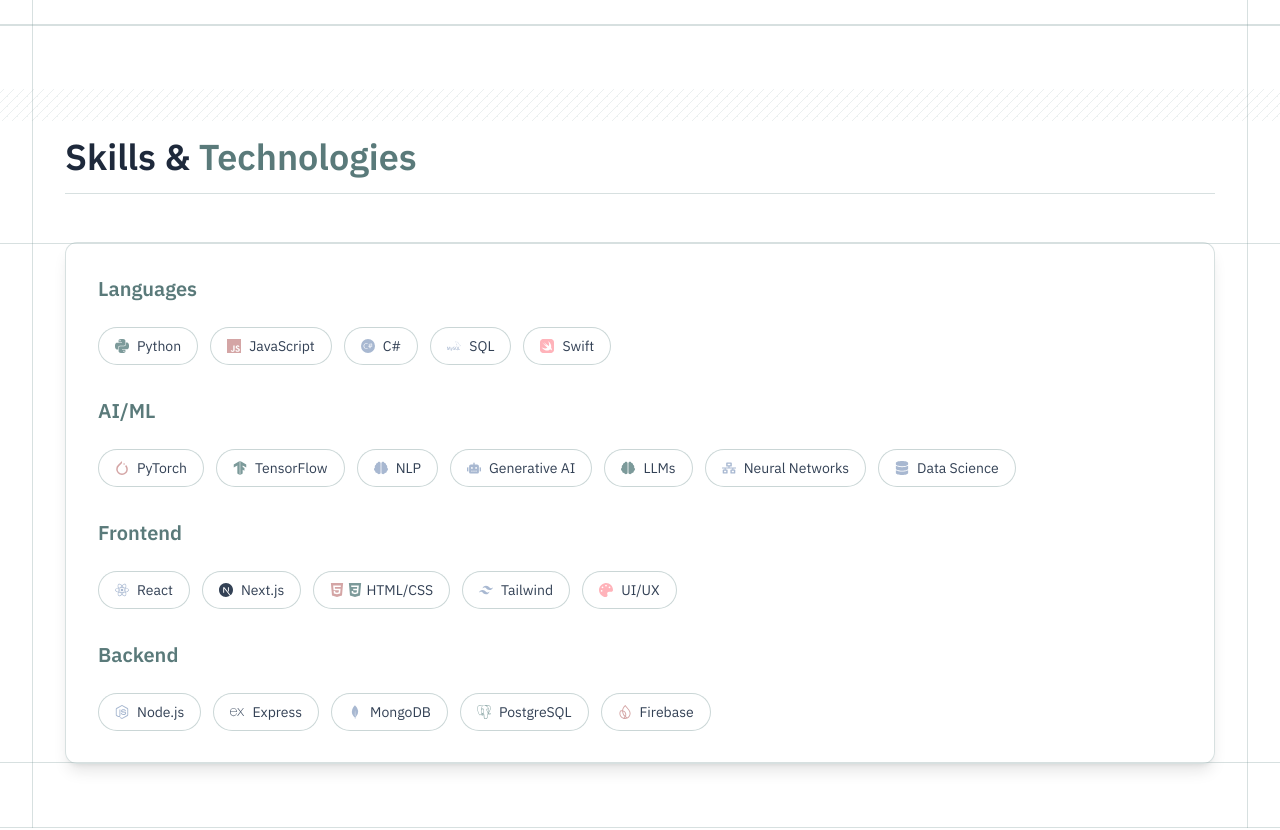
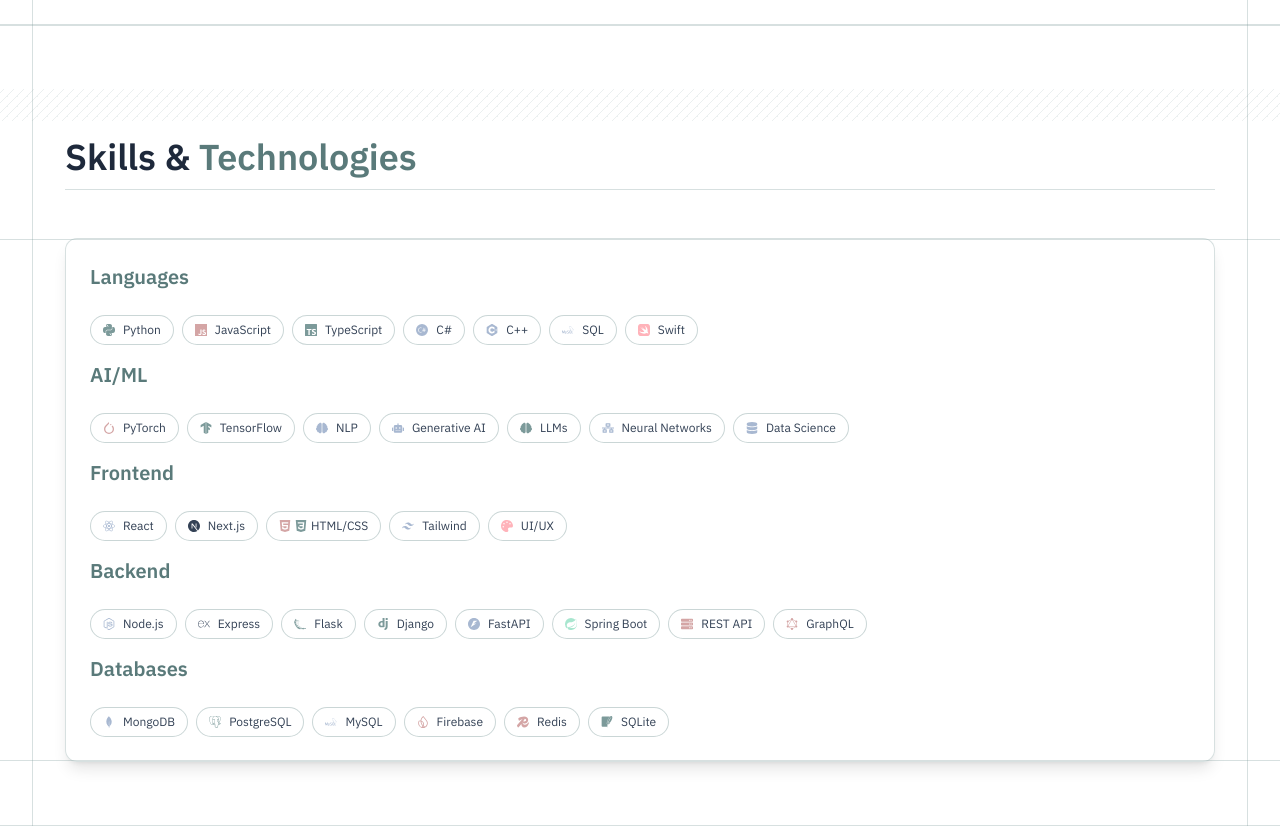
Before and after one commit to Bhuvannnn/tech-portfolio, a React (Vite) app: page / in a window 1280 px wide. Shown: the part 3420-4250 px from the top of the page. Built offline with nearby package versions, Linux system fonts and the light colour scheme.

Commit message:
added backend images and dbs

```diff
--- a/src/components/Technologies.jsx
+++ b/src/components/Technologies.jsx
@@ -2,21 +2,32 @@
 import { SKILLS } from "../constants";
 import { BlurFade } from "./BlurFade";
 // Optionally import icons from react-icons
-import { SiPython, SiJavascript, SiCsharp, SiMysql, SiSwift, SiNodedotjs, SiExpress, SiMongodb, SiPostgresql, SiFirebase, SiReact, SiNextdotjs, SiTailwindcss, SiHtml5, SiCss3, SiPytorch, SiTensorflow } from "react-icons/si";
-import { FaBrain, FaNetworkWired, FaRobot, FaDatabase, FaPalette } from "react-icons/fa";
+import { SiPython, SiJavascript, SiCsharp, SiMysql, SiSwift, SiNodedotjs, SiExpress, SiMongodb, SiPostgresql, SiFirebase, SiReact, SiNextdotjs, SiTailwindcss, SiHtml5, SiCss3, SiPytorch, SiTensorflow, SiCplusplus, SiRedis, SiSqlite, SiFlask, SiDjango, SiFastapi, SiSpring, SiGraphql, SiTypescript } from "react-icons/si";
+import { FaBrain, FaNetworkWired, FaRobot, FaDatabase, FaPalette, FaServer } from "react-icons/fa";
 
 // Map skill names to icons (add more as needed)
 const skillIcons = {
   Python: <SiPython className="inline mr-2 text-[#7C9A9A]" />,
   "JavaScript": <SiJavascript className="inline mr-2 text-[#D4A5A5]" />,
+  TypeScript: <SiTypescript className="inline mr-2 text-[#7C9A9A]" />,
   "C#": <SiCsharp className="inline mr-2 text-[#A8B8D1]" />,
+  "C++": <SiCplusplus className="inline mr-2 text-[#A8B8D1]" />,
   SQL: <SiMysql className="inline mr-2 text-[#A8B8D1]" />,
   Swift: <SiSwift className="inline mr-2 text-[#FFB3BA]" />,
   "Node.js": <SiNodedotjs className="inline mr-2 text-[#A8B8D1]" />,
   Express: <SiExpress className="inline mr-2 text-slate-600" />,
+  Flask: <SiFlask className="inline mr-2 text-[#7C9A9A]" />,
+  Django: <SiDjango className="inline mr-2 text-[#7C9A9A]" />,
+  FastAPI: <SiFastapi className="inline mr-2 text-[#A8B8D1]" />,
+  "Spring Boot": <SiSpring className="inline mr-2 text-[#A8E6CF]" />,
+  "REST API": <FaServer className="inline mr-2 text-[#D4A5A5]" />,
+  GraphQL: <SiGraphql className="inline mr-2 text-[#D4A5A5]" />,
   MongoDB: <SiMongodb className="inline mr-2 text-[#A8B8D1]" />,
   PostgreSQL: <SiPostgresql className="inline mr-2 text-[#7C9A9A]" />,
+  MySQL: <SiMysql className="inline mr-2 text-[#A8B8D1]" />,
   Firebase: <SiFirebase className="inline mr-2 text-[#D4A5A5]" />,
+  Redis: <SiRedis className="inline mr-2 text-[#D4A5A5]" />,
+  SQLite: <SiSqlite className="inline mr-2 text-[#7C9A9A]" />,
   React: <SiReact className="inline mr-2 text-[#A8B8D1]" />,
   "Next.js": <SiNextdotjs className="inline mr-2 text-slate-700" />,
   "HTML/CSS": <><SiHtml5 className="inline mr-1 text-[#D4A5A5]" /><SiCss3 className="inline mr-1 text-[#7C9A9A]" /></>,
@@ -36,20 +47,20 @@
     <section id="technologies" className="corporate-section screen-line-before screen-line-after border-x border-[#7C9A9A]/30">
       <div className="max-w-6xl mx-auto">
         <div className="section-grid-divider mb-4"></div>
-        <h2 className="corporate-heading border-b border-[#7C9A9A]/30 pb-4 mb-8">
+        <h2 className="corporate-heading border-b border-[#7C9A9A]/30 pb-3 mb-4">
           Skills & <span className="unified-accent">Technologies</span>
         </h2>
-        <div className="corporate-card p-8 screen-line-before screen-line-after border-x border-[#7C9A9A]/30">
-          <div className="space-y-8">
+        <div className="corporate-card p-6 screen-line-before screen-line-after border-x border-[#7C9A9A]/30">
+          <div className="space-y-4">
             {SKILLS.map((cat, i) => (
               <BlurFade key={cat.category} delay={0.05 * (i + 1)} inView>
                 <div>
-                  <h4 className="corporate-subheading unified-accent">{cat.category}</h4>
-                  <div className="flex flex-wrap gap-3">
+                  <h4 className="corporate-subheading unified-accent text-base mb-2">{cat.category}</h4>
+                  <div className="flex flex-wrap gap-2">
                     {cat.skills.map(skill => (
                       <span
                         key={skill}
-                        className="flex items-center px-4 py-2 bg-white/60 rounded-full text-sm text-slate-700 transition-all duration-300 hover:bg-[#7C9A9A]/30 hover:text-slate-800 hover:border-[#7C9A9A]/50 border border-[#7C9A9A]/40 cursor-pointer"
+                        className="flex items-center px-3 py-1.5 bg-white/60 rounded-full text-xs text-slate-700 transition-all duration-300 hover:bg-[#7C9A9A]/30 hover:text-slate-800 hover:border-[#7C9A9A]/50 border border-[#7C9A9A]/40 cursor-pointer"
                       >
                         {skillIcons[skill] || null}{skill}
                       </span>
--- a/src/constants/index.js
+++ b/src/constants/index.js
@@ -371,7 +371,7 @@
 export const SKILLS = [
   {
     category: "Languages",
-    skills: ["Python", "JavaScript", "C#", "SQL", "Swift"]
+    skills: ["Python", "JavaScript", "TypeScript", "C#", "C++", "SQL", "Swift"]
   },
   {
     category: "AI/ML",
@@ -383,6 +383,10 @@
   },
   {
     category: "Backend",
-    skills: ["Node.js", "Express", "MongoDB", "PostgreSQL", "Firebase"]
+    skills: ["Node.js", "Express", "Flask", "Django", "FastAPI", "Spring Boot", "REST API", "GraphQL"]
+  },
+  {
+    category: "Databases",
+    skills: ["MongoDB", "PostgreSQL", "MySQL", "Firebase", "Redis", "SQLite"]
   }
 ];
```
